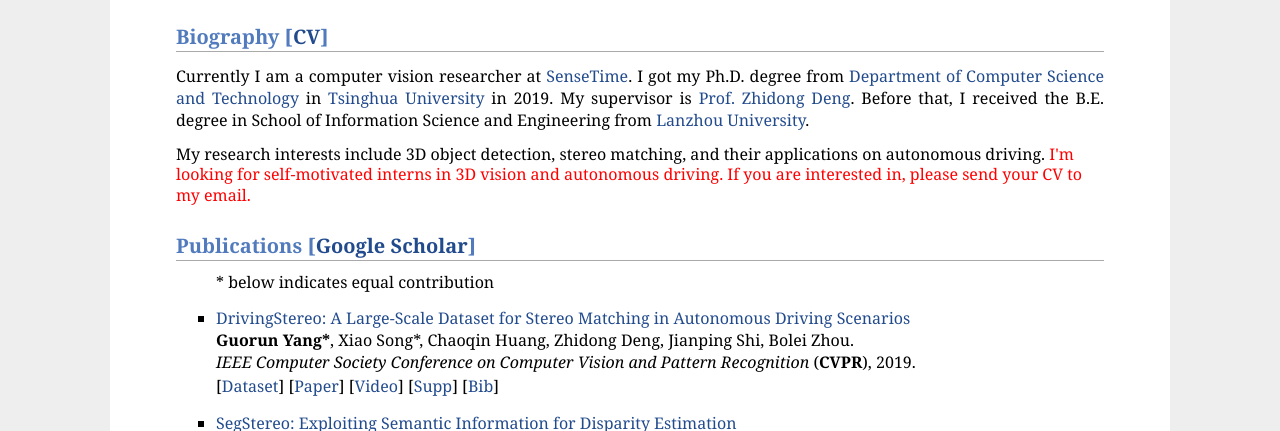
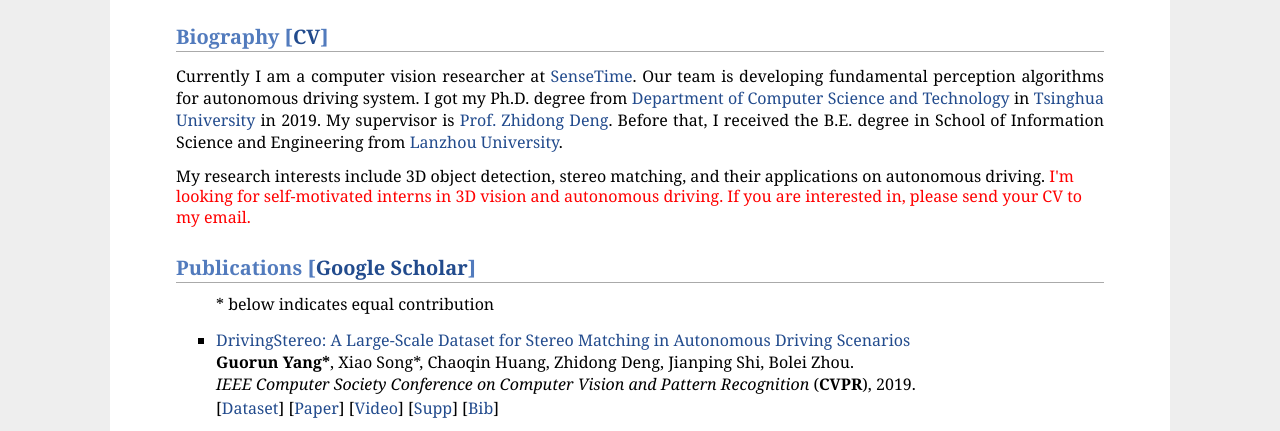
Before and after one commit to yangguorun/yangguorun.github.io, a plain HTML site: page index.html in a window 1280 px wide. Shown: the part 331-762 px from the top of the page. Drawn offline with Linux system fonts and the light colour scheme.

Commit message:
Update index

```diff
--- a/index.html
+++ b/index.html
@@ -52,7 +52,7 @@
 
 <h2>Biography [<a href="./yangguorun.pdf">CV</a>]</h2>
 <p>
-	<div style="text-align:justify"> Currently I am a computer vision researcher at <a href="https://www.sensetime.com">SenseTime</a>. I got my Ph.D. degree from <a href="http://www.cs.tsinghua.edu.cn">Department of Computer Science and Technology</a> in <a href="https://www.tsinghua.edu.cn">Tsinghua University</a> in 2019. My supervisor is <a href="http://cs.tsinghua.edu.cn/dzd.html">Prof. Zhidong Deng</a>. Before that, I received the B.E. degree in School of Information Science and Engineering from <a href="http://www.lzu.edu.cn">Lanzhou University</a>. </div>
+	<div style="text-align:justify"> Currently I am a computer vision researcher at <a href="https://www.sensetime.com">SenseTime</a>. Our team is developing fundamental perception algorithms for autonomous driving system. I got my Ph.D. degree from <a href="http://www.cs.tsinghua.edu.cn">Department of Computer Science and Technology</a> in <a href="https://www.tsinghua.edu.cn">Tsinghua University</a> in 2019. My supervisor is <a href="http://cs.tsinghua.edu.cn/dzd.html">Prof. Zhidong Deng</a>. Before that, I received the B.E. degree in School of Information Science and Engineering from <a href="http://www.lzu.edu.cn">Lanzhou University</a>. </div>
 </p>
 <p>
 	My research interests include 3D object detection, stereo matching, and their applications on autonomous driving. <font color="red"> I'm looking for self-motivated interns in 3D vision and autonomous driving. If you are interested in, please send your CV to my email.</font></p>
```
